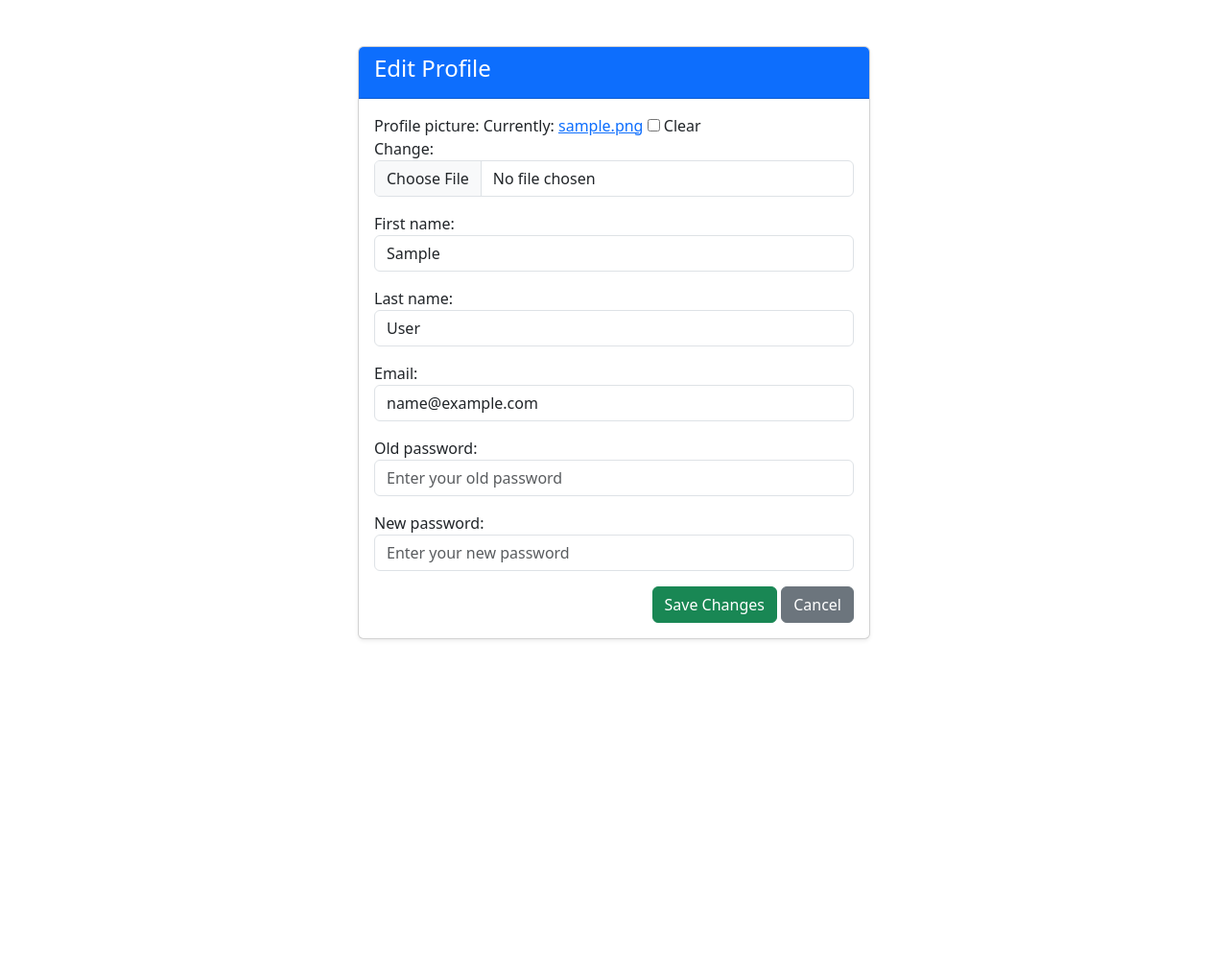
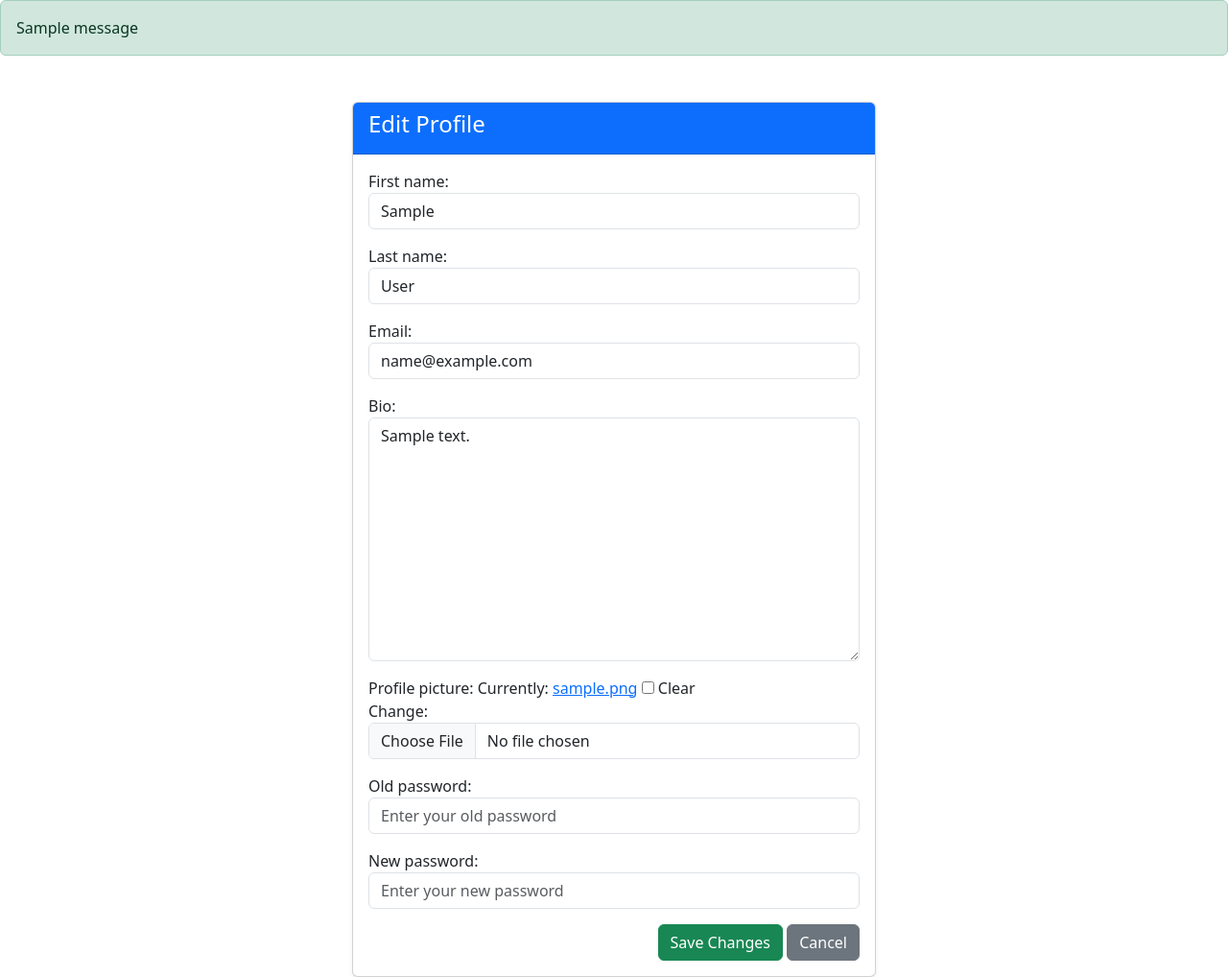
Before and after one commit to gmutafov/Blog-Site, a Django app: page /accounts/edit/ in a window 1280 px wide. Shown: the part 56-1074 px from the top of the page at 96% size. Before the commit the page ends 723 px from the top, so only its background shows below. Run offline with Django 5.2, Linux system fonts and the light colour scheme; a user stored in the database is signed in; tables that the repository leaves empty hold one stand-in row (values such as "Sample post"); one stand-in notice (Sample message) is shown.

Commit message:
minor changes to profile page

```diff
--- a/blogSite/accounts/forms.py
+++ b/blogSite/accounts/forms.py
@@ -65,7 +65,7 @@ class CustomUserChangeForm(forms.ModelForm):
 
     class Meta:
         model = AppUser
-        fields = ['profile_picture', 'first_name', 'last_name', 'email']
+        fields = [ 'first_name', 'last_name', 'email', 'bio', 'profile_picture']
 
     def __init__(self, *args, **kwargs):
         super().__init__(*args, **kwargs)
@@ -83,6 +83,11 @@ class CustomUserChangeForm(forms.ModelForm):
         })
         self.fields['profile_picture'].widget.attrs.update({
             'placeholder': 'Profile picture URL (optional)',
+            'class': 'form-control'
+        })
+
+        self.fields['bio'].widget.attrs.update({
+            'placeholder': 'Bio',
             'class': 'form-control'
         })
 
--- a/blogSite/accounts/views.py
+++ b/blogSite/accounts/views.py
@@ -23,6 +23,7 @@ class RegisterView(CreateView):
     def form_valid(self, form):
         user = form.save()
         login(self.request, user)
+        messages.success(self.request, 'Your account has been created!')
         return super().form_valid(form)
 
 class UserLoginView(LoginView):
--- a/templates/common/base.html
+++ b/templates/common/base.html
@@ -7,10 +7,28 @@
     <link href="https://cdn.jsdelivr.net/npm/bootstrap@5.3.0/dist/css/bootstrap.min.css" rel="stylesheet">
 </head>
 <body>
-    {% include 'common/nav.html' %}
-    <div class="container mt-4">
-        {% block content %}
-        {% endblock %}
-    </div>
+{% include 'common/nav.html' %}
+
+{% if messages %}
+    {% for message in messages %}
+        {% if message.tags == 'error' %}
+            <div class="alert alert-danger">
+                {{ message }}
+            </div>
+        {% else %}
+            <div class="alert alert-{{ message.tags }}">
+                {{ message }}
+            </div>
+        {% endif %}
+    {% endfor %}
+{% endif %}
+
+{% block content %}
+{% endblock %}
+
+
+</div>
+<script src="https://cdn.jsdelivr.net/npm/@popperjs/core@2.11.8/dist/umd/popper.min.js"></script>
+<script src="https://cdn.jsdelivr.net/npm/bootstrap@5.3.3/dist/js/bootstrap.min.js"></script>
 </body>
 </html>
--- a/templates/profile/profile-edit.html
+++ b/templates/profile/profile-edit.html
@@ -9,7 +9,7 @@
                     <h4>Edit Profile</h4>
                 </div>
                 <div class="card-body">
-                    <form method="post">
+                    <form method="POST" enctype="multipart/form-data">
                         {% csrf_token %}
                         {{ form.as_p }}
                         <div class="text-end">
--- a/templates/profile/profile.html
+++ b/templates/profile/profile.html
@@ -13,9 +13,6 @@
                             {% if profile.profile_picture %}
                                 <img src="{{ profile.profile_picture.url }}" alt="Profile Picture"
                                      class="rounded-circle" width="150" height="150">
-                            {% else %}
-                                <img src="https://via.placeholder.com/150" alt="Default Profile Picture"
-                                     class="rounded-circle">
                             {% endif %}
                         </div>
                         <table class="table table-bordered">
```
Also changed, not shown: media/profile_pictures/chrome_logo_PNG2_SgU7okR.png (added).
